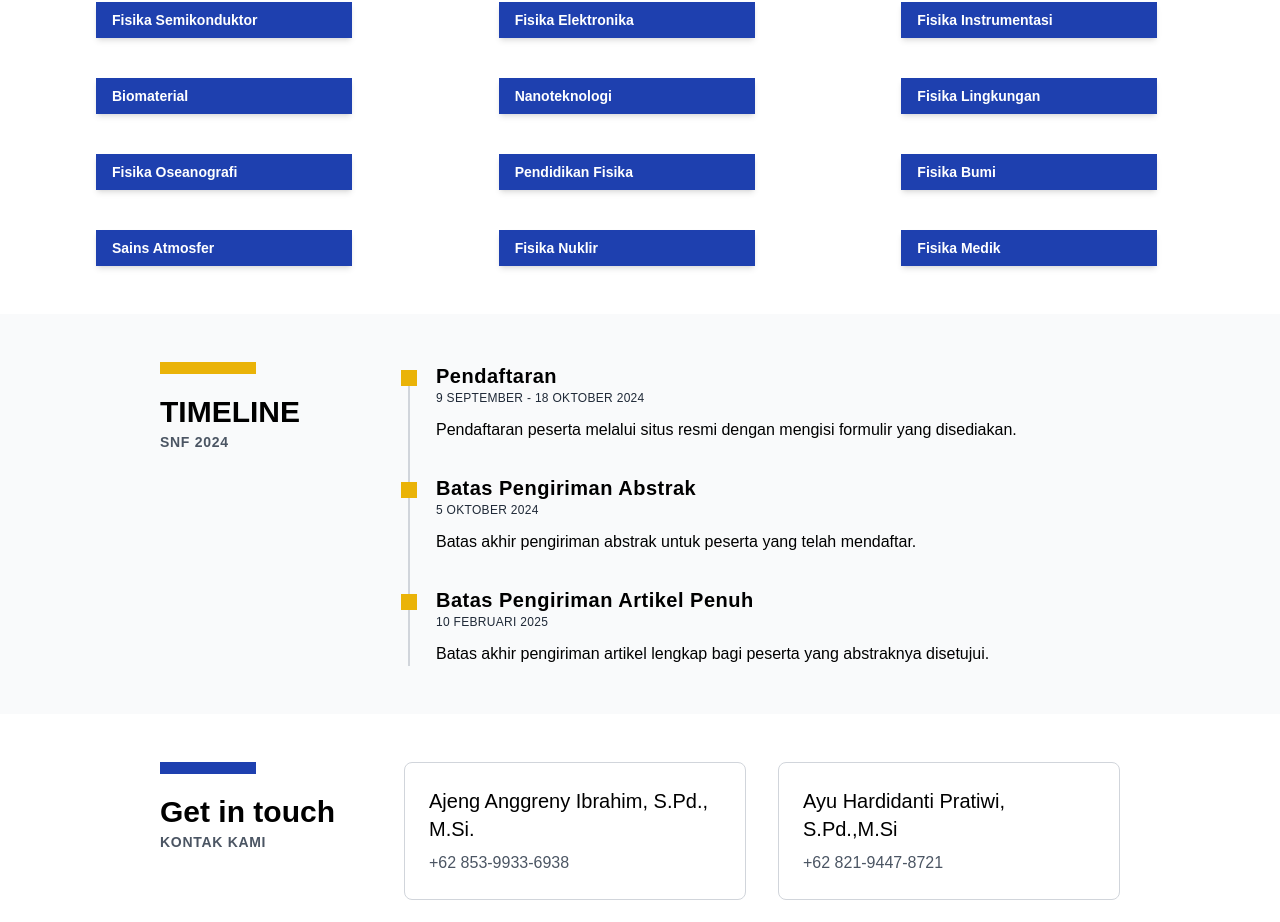
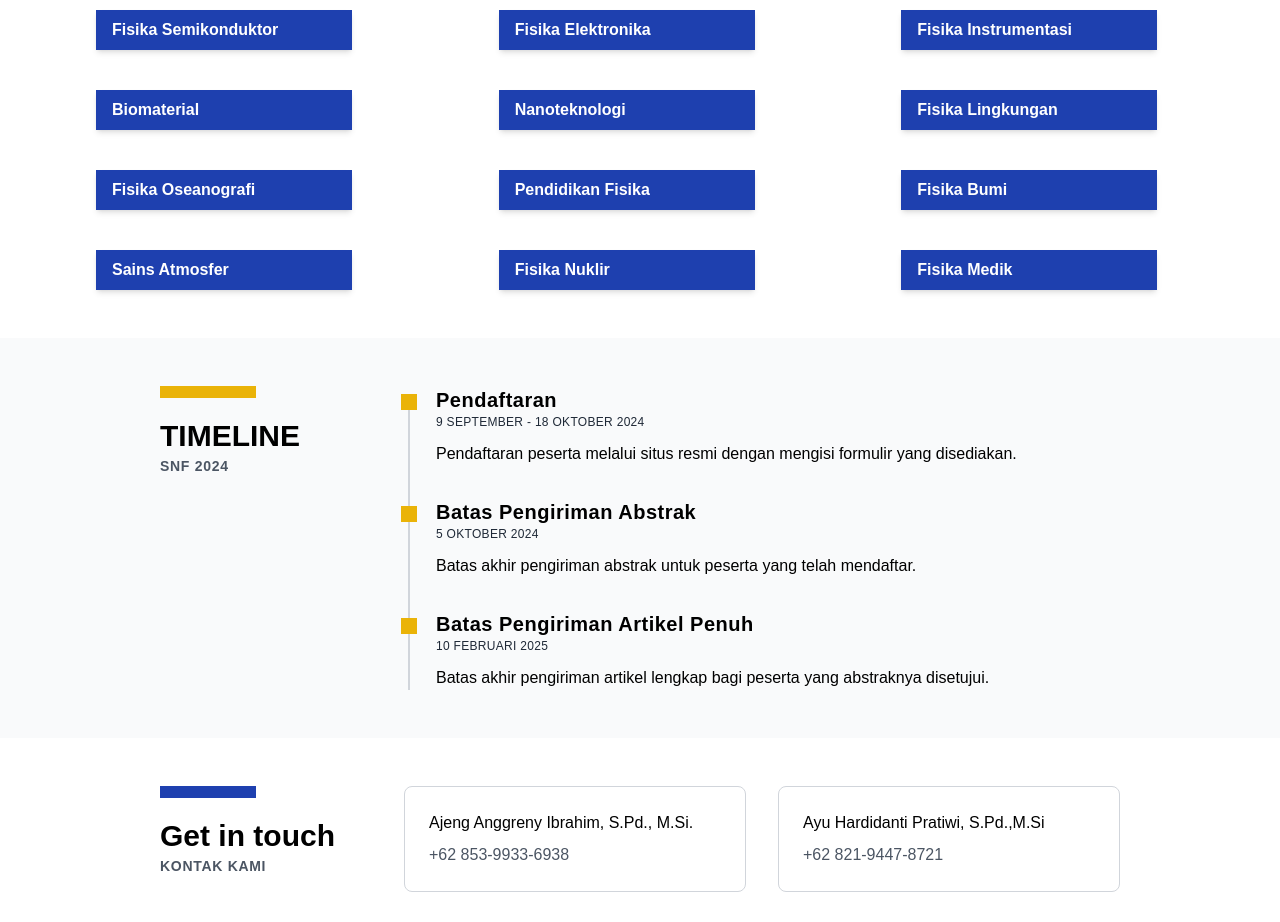
Before and after one commit to rid333/snf, a SvelteKit app: page / in a window 1280 px wide. Shown: the part 3297-4219 px from the top of the page. Built offline with nearby package versions, Linux system fonts and the light colour scheme; a web font is replaced by a local one.

Commit message:
Updated ui

```diff
--- a/src/routes/+page.svelte
+++ b/src/routes/+page.svelte
@@ -251,7 +251,7 @@
         <div class="grid grid-cols-2 lg:grid-cols-3 gap-10">
             {#each scopes as scope}
                 <div
-                    class="bg-blue-800 text-white lg:w-64 font-semibold text-xs lg:text-sm pl-4 p-2 shadow-md cursor-pointer"
+                    class="bg-blue-800 text-white lg:w-64 font-semibold text-xs lg:text-base pl-4 p-2 shadow-md cursor-pointer"
                 >
                     {scope}
                 </div>
@@ -322,7 +322,7 @@
                         <div
                             class="bg-white p-6 rounded-lg border border-gray-300"
                         >
-                            <h3 class="text-xl font-medium mb-2">
+                            <h3 class="font-medium mb-2">
                                 Ajeng Anggreny Ibrahim, S.Pd., M.Si.
                             </h3>
                             <p class="text-gray-600 mt-2">+62 853-9933-6938</p>
@@ -330,7 +330,7 @@
                         <div
                             class="bg-white p-6 rounded-lg border border-gray-300"
                         >
-                            <h3 class="text-xl font-medium mb-2">
+                            <h3 class="font-medium mb-2">
                                 Ayu Hardidanti Pratiwi, S.Pd.,M.Si
                             </h3>
                             <p class="text-gray-600 mt-2">+62 821-9447-8721</p>
@@ -338,7 +338,7 @@
                         <div
                             class="bg-white p-6 rounded-lg border border-gray-300"
                         >
-                            <h3 class="text-xl font-medium mb-2">E-Mail</h3>
+                            <h3 class="font-medium mb-2">E-Mail</h3>
                             <a
                                 href="mailto:hello@example.com"
                                 class="text-blue-500 hover:underline"
```
